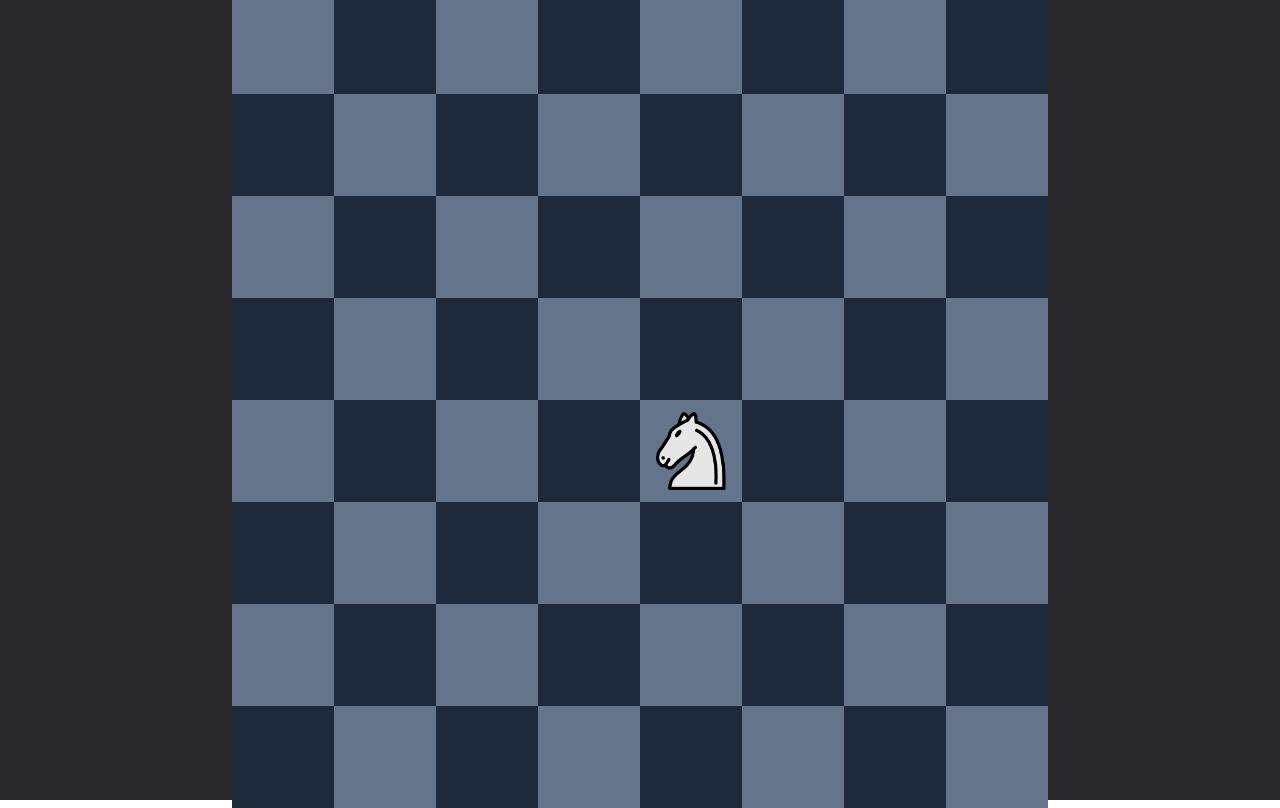
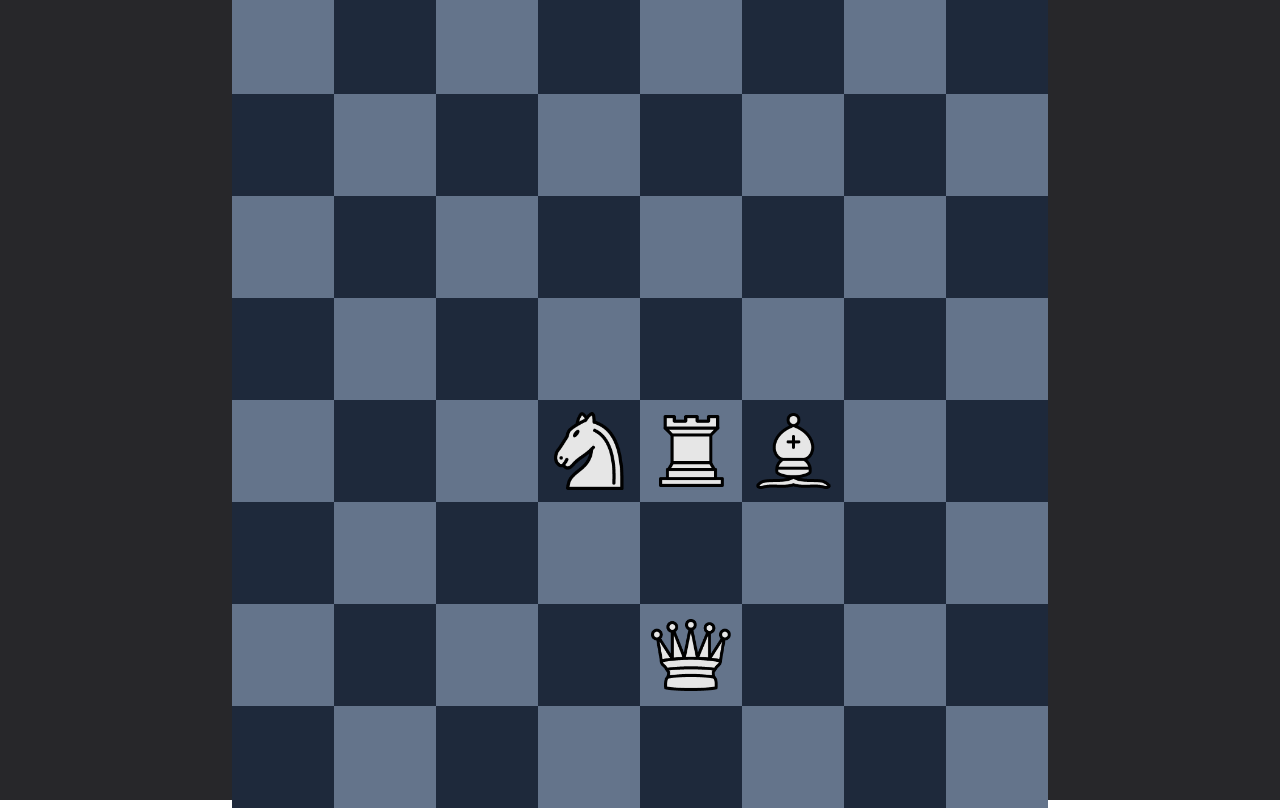
Before and after one commit to viniradoll/ChessApp, a Next.js app: page / in a window 1280 px wide. Built offline with nearby package versions, Linux system fonts and the light colour scheme.

Commit message:
Added movement for more pieces

```diff
--- a/app/board.tsx
+++ b/app/board.tsx
@@ -1,7 +1,7 @@
 'use client'
 import { useState } from "react"
 import Square from "./square"
-import knightMoves from "./pieceMovement"
+import pieceMoves from "./pieceMovement"
 
 // let piecesIds = {
 //     'none': 0,
@@ -29,9 +29,9 @@ const temp =
      0, 0, 0, 0, 0, 0, 0, 0,
      0, 0, 0, 0, 0, 0, 0, 0,
      0, 0, 0, 0, 0, 0, 0, 0,
-     0, 0, 0, 0, 2, 0, 0, 0,
+     0, 0, 0, 2, 4, 3, 0, 0,
      0, 0, 0, 0, 0, 0, 0, 0,
-     0, 0, 0, 0, 0, 0, 0, 0,
+     0, 0, 0, 0, 5, 0, 0, 0,
      0, 0, 0, 0, 0, 0, 0, 0]
 
 export default function Board() {
@@ -46,13 +46,22 @@ export default function Board() {
         let col = squareId % 8
         let row = (squareId - col) / 8
         if (Math.abs(pieceId) === 2 && !SelectedIsValid){
-            return setValidMoves(knightMoves(squareId))
+            return setValidMoves(pieceMoves.knight(squareId))
+        }
+        if (Math.abs(pieceId) === 3 && !SelectedIsValid){
+            return setValidMoves(pieceMoves.bishop(squareId))
+        }
+        if (Math.abs(pieceId) === 4 && !SelectedIsValid){
+            return setValidMoves(pieceMoves.rook(squareId))
+        }
+        if (Math.abs(pieceId) === 5 && !SelectedIsValid){
+            return setValidMoves(pieceMoves.queen(squareId))
         }
         setValidMoves([])
     }
 
     function squareClick(squareId:number){
-        if (SelectedIsValid && selected !== squareId){
+        if (SelectedIsValid && selected !== squareId && validMoves.includes(squareId)){
             let tBoard = board
             tBoard[squareId] = board[selected]
             tBoard[selected] = 0
--- a/app/pieceMovement.tsx
+++ b/app/pieceMovement.tsx
@@ -1,5 +1,5 @@
-
-function knight(square: number){
+const moves = {
+    knight: (square: number) => {
         let output = []
         let col = square % 8
         let row = (square - col) / 8
@@ -21,10 +21,75 @@ function knight(square: number){
             }
         }
         return output
+    },
+    bishop: (square: number) => {
+        let output = []
+        let col = square % 8
+        let row = (square - col) / 8
+        const directions = [
+            [1, 1],
+            [-1, 1],
+            [-1, -1],
+            [1, -1],
+        ]
+        for (let i of directions){
+            let newRow = row
+            let newCol = col
+            while (newRow <= 7 && newRow >= 0 && newCol <= 7 && newCol >= 0){
+                output.push((newRow*8)+newCol)
+                newRow += i[0]
+                newCol += i[1]
+            }
+        }
+        return output
+    },
+    rook: (square: number) => {
+        let output = []
+        let col = square % 8
+        let row = (square - col) / 8
+        const directions = [
+            [1, 0],
+            [-1, 0],
+            [0, -1],
+            [0, 1],
+        ]
+        for (let i of directions){
+            let newRow = row
+            let newCol = col
+            while (newRow <= 7 && newRow >= 0 && newCol <= 7 && newCol >= 0){
+                output.push((newRow*8)+newCol)
+                newRow += i[0]
+                newCol += i[1]
+            }
+        }
+        return output
+    },
+    queen: (square: number) => {
+        let output = []
+        let col = square % 8
+        let row = (square - col) / 8
+        const directions = [
+            [1, 1],
+            [-1, 1],
+            [-1, -1],
+            [1, -1],
+            [1, 0],
+            [-1, 0],
+            [0, -1],
+            [0, 1],
+        ]
+        for (let i of directions){
+            let newRow = row
+            let newCol = col
+            while (newRow <= 7 && newRow >= 0 && newCol <= 7 && newCol >= 0){
+                output.push((newRow*8)+newCol)
+                newRow += i[0]
+                newCol += i[1]
+            }
+        }
+        return output
+    }
 }
 
-function bishop(){
 
-}
-
-export default knight; bishop
+export default moves;
```
Lines whose indentation alone changed are shown as unchanged.
